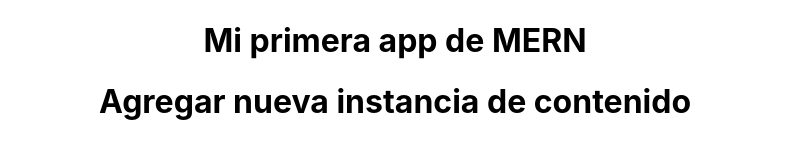
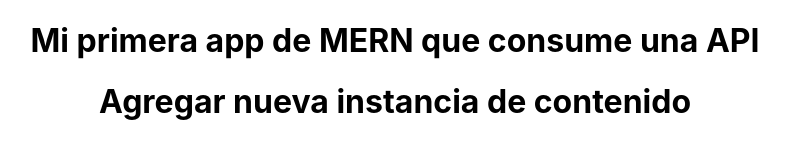
Before and after one commit to Angel-410/client-MERN, a React (Create React App) app: page / in a window 1280 px wide. Shown: the top 141 px of the page, without its empty margins (245-1034 px from the left). Built offline with nearby package versions, Linux system fonts and the light colour scheme; no server answers.

Commit message:
modificacion dummy App.js

```diff
--- a/src/App.js
+++ b/src/App.js
@@ -10,7 +10,7 @@
 // En nuestro sector JSX, agregamos los componentes que importamos.
 return (
 <div className="App">
-<h1>Mi primera app de MERN</h1>
+<h1>Mi primera app de MERN que consume una API</h1>
 <AddContent />
 <ContentList />
 </div>
```
